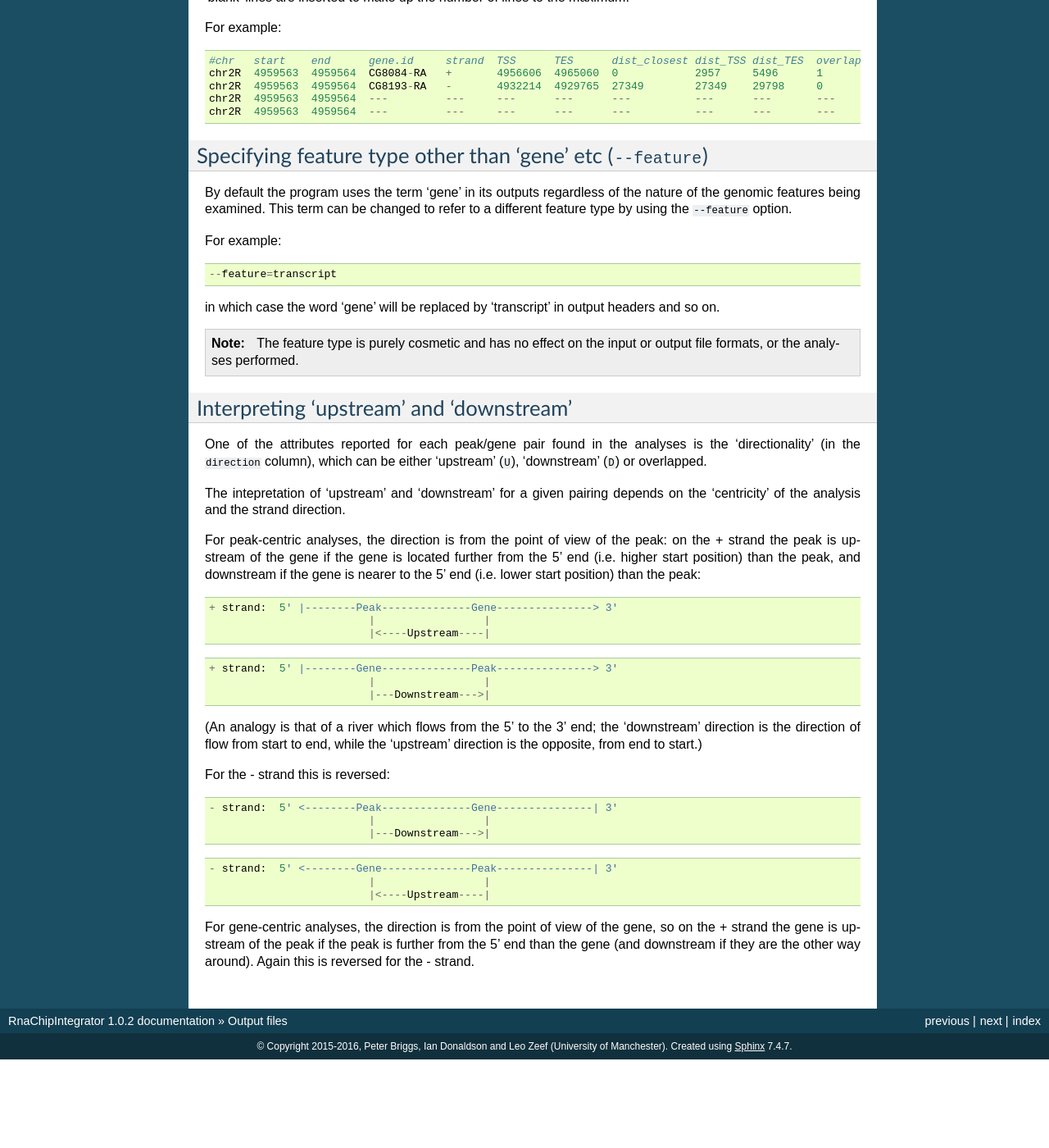
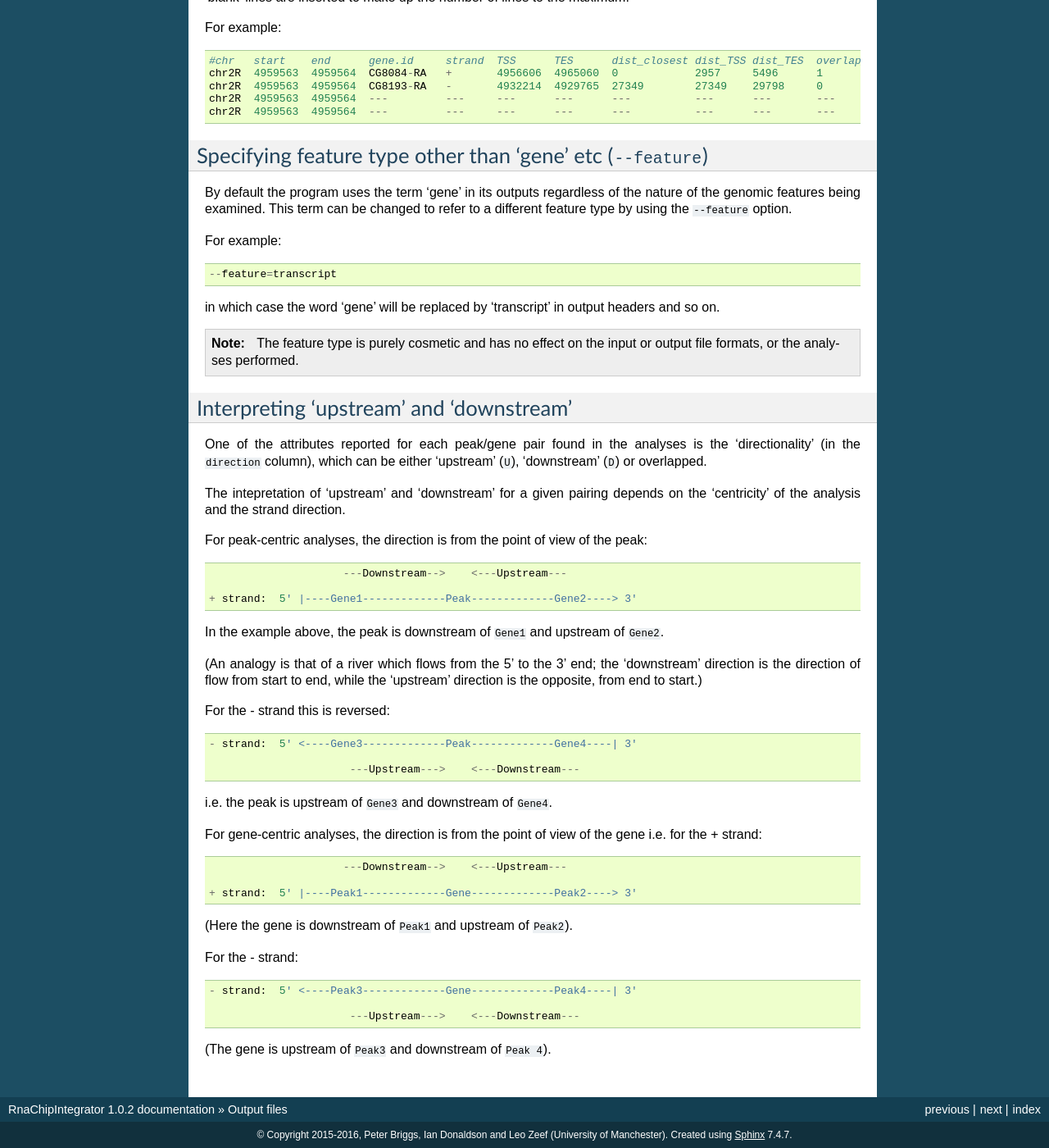
Before and after one commit to fls-bioinformatics-core/RnaChipIntegrator, a Sphinx documentation site: the page built from docs/outputs.rst, in a window 1280 px wide and 1400 px high, scrolled down 2785 px. Shown: the whole window at 82% size. Built offline with Sphinx 7.4.7, drawn with Linux system fonts in a browser that asks for light colours; before the commit the page ends 4077 px from its top, so only the background shows below that.

Commit message:
Another update to docs to clarify 'upstream' and 'downstream'.

```diff
--- a/docs/outputs.rst
+++ b/docs/outputs.rst
@@ -216,21 +216,14 @@ The intepretation of 'upstream' and 'downstream' for a given pairing
 depends on the 'centricity' of the analysis and the strand direction.
 
 For peak-centric analyses, the direction is from the point of view
-of the peak: on the + strand the peak is upstream of the gene if the
-gene is located further from the 5' end (i.e. higher start position)
-than the peak, and downstream if the gene is nearer to the 5' end
-(i.e. lower start position) than the peak::
+of the peak::
 
-    + strand:  5' |--------Peak--------------Gene---------------> 3'
-                             |                 |
-                             |<----Upstream----|
+                         ---Downstream-->    <---Upstream---
 
-::
+    + strand:  5' |----Gene1-------------Peak-------------Gene2----> 3'
 
-    + strand:  5' |--------Gene--------------Peak---------------> 3'
-                             |                 |
-                             |---Downstream--->|
-
+In the example above, the peak is downstream of ``Gene1`` and upstream
+of ``Gene2``.
 
 (An analogy is that of a river which flows from the 5' to the 3' end;
 the 'downstream' direction is the direction of flow from start to end,
@@ -238,18 +231,25 @@ while the 'upstream' direction is the opposite, from end to start.)
 
 For the - strand this is reversed::
 
-    - strand:  5' <--------Peak--------------Gene---------------| 3'
-                             |                 |
-                             |---Downstream--->|
+    - strand:  5' <----Gene3-------------Peak-------------Gene4----| 3'
 
-::
+                          ---Upstream--->    <---Downstream---
 
-    - strand:  5' <--------Gene--------------Peak---------------| 3'
-                             |                 |
-                             |<----Upstream----|
+i.e. the peak is upstream of ``Gene3`` and downstream of ``Gene4``.
 
 For gene-centric analyses, the direction is from the point of view
-of the gene, so on the + strand the gene is upstream of the peak if
-the peak is further from the 5' end than the gene (and downstream
-if they are the other way around). Again this is reversed for the
-- strand.
+of the gene i.e. for the + strand::
+
+                         ---Downstream-->    <---Upstream---
+
+    + strand:  5' |----Peak1-------------Gene-------------Peak2----> 3'
+
+(Here the gene is downstream of ``Peak1`` and upstream of ``Peak2``).
+
+For the - strand::
+
+    - strand:  5' <----Peak3-------------Gene-------------Peak4----| 3'
+
+                          ---Upstream--->    <---Downstream---
+
+(The gene is upstream of ``Peak3`` and downstream of ``Peak 4``).
```
